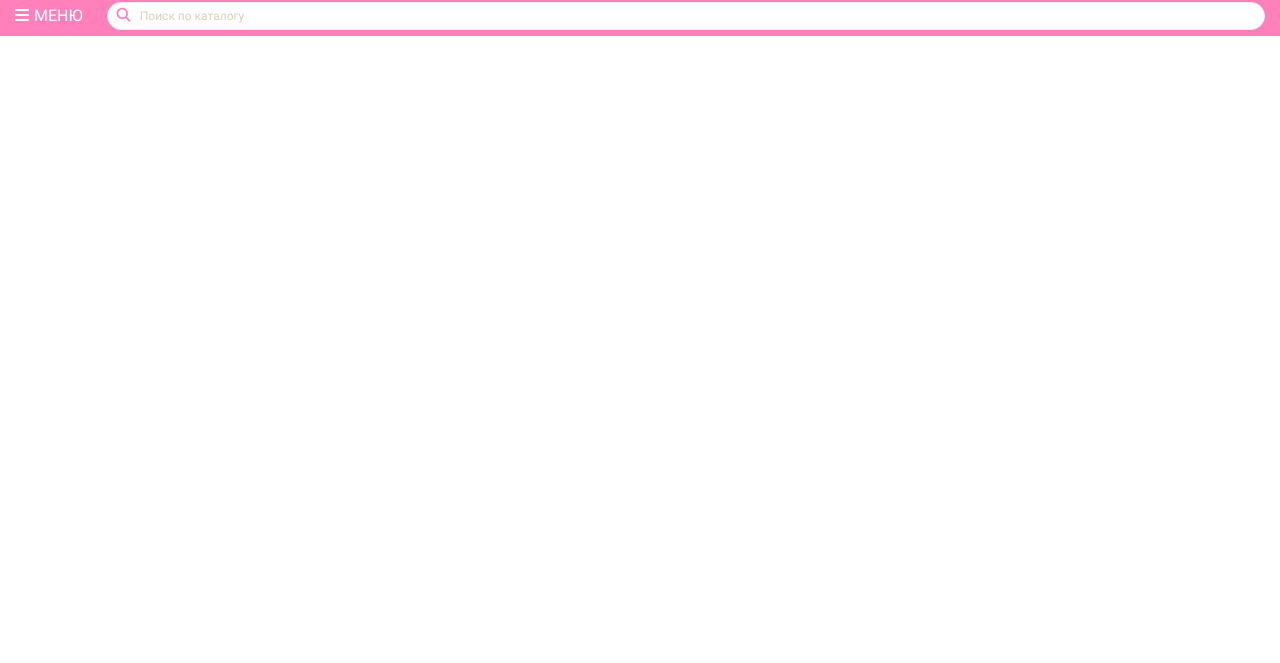
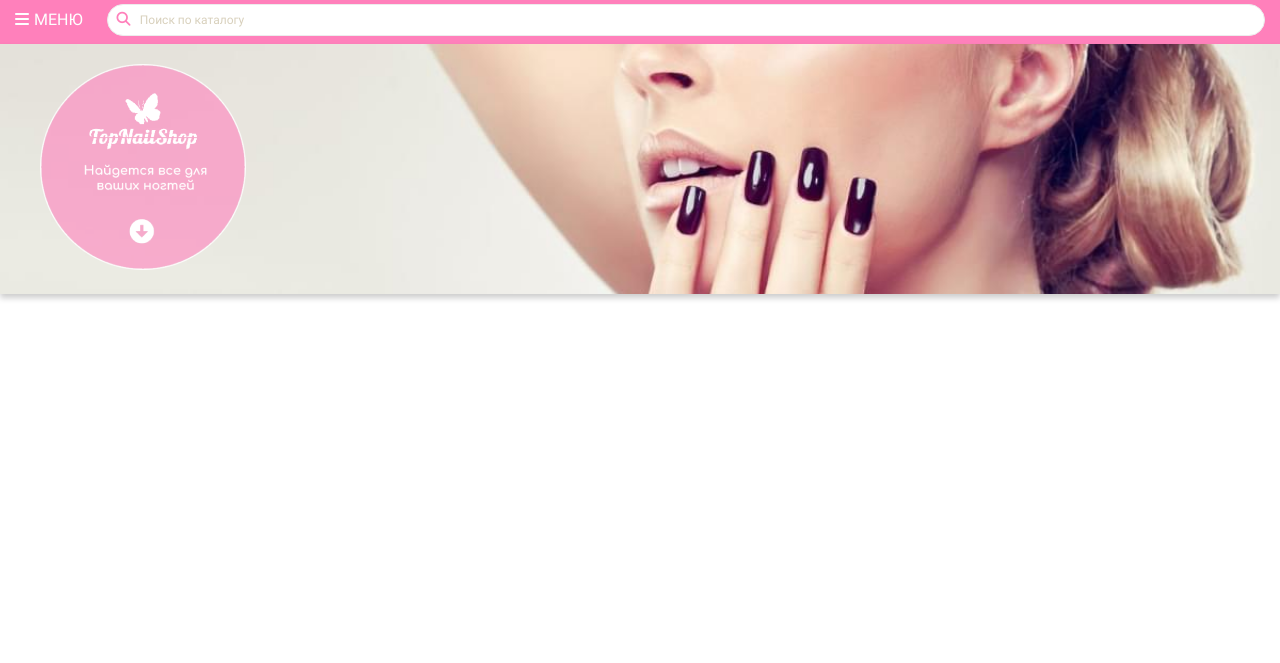
Before and after one commit to StepanSokolov156/topnailshop, a website: page app/index.html in a window 1280 px wide. Shown: the part 137-800 px from the top of the page. Drawn offline with nearby package versions, Linux system fonts and the light colour scheme.

Commit message:
Секция Слайдер добавлена

```diff
--- a/app/index.html
+++ b/app/index.html
@@ -10,13 +10,14 @@
 	<link rel="icon" href="images/favicon.png">
 	<meta property="og:image" content="images/dest/preview.jpg">
 	<link rel="stylesheet" href="css/app.min.css">
+	<link rel="stylesheet" href="css/tiny-slider.css">
 	<script src="https://kit.fontawesome.com/f63215a2c3.js" crossorigin="anonymous"></script>
 
 </head>
 
 <body>
 
-	<div class="header">
+	<header class="header">
 
 		<div class="header__top">
 			<div class="container">
@@ -100,9 +101,36 @@
 				</div>
 			</div>
 		</div>
-	</div>
+	</header>
+
+	<section class="slider">
+		<div class="my-slider">
+			<div class="slider__item slide-1">
+				<a href="#" class="slide__link"><img src="images/dest/Slide-link-1.png" alt="slide__link"></a>
+			</div>
+			<div class="slider__item slide-2">
+				2
+			</div>
+		</div>
+	</section>
+
 
 	<script src="js/app.min.js"></script>
+	<script src="https://cdnjs.cloudflare.com/ajax/libs/tiny-slider/2.9.2/min/tiny-slider.js"></script>
+	<script>
+		 var slider = tns({
+			container: '.my-slider',
+			items: 1,
+			slideBy: 'page',
+			autoplay: true,
+			autoplayTimeout: 8000,
+			speed: 1000,
+			controls: false,
+			nav: false,
+			mouseDrag: true
+		});
+	</script>
+
 
 </body>
 </html>
--- a/app/sass/main.sass
+++ b/app/sass/main.sass
@@ -1,5 +1,6 @@
 @import config
 @import parts/header
+@import parts/slider
 
 // CUSTOM SASS
 .container
--- a/app/sass/parts/_header.sass
+++ b/app/sass/parts/_header.sass
@@ -107,7 +107,7 @@
             justify-content: space-between
             align-items: center
             &__btn
-                height: 2.5rem
+                height: 3rem
                 background-color: transparent
                 border: none
                 padding: 0
@@ -129,7 +129,7 @@
                 align-items: stretch
                 width: 100%
                 &__input
-                    height: 1.7rem
+                    height: 2rem
                     border-radius: 1.5rem
                     background-color: #ffffff
                     border: 0.1rem solid #ececec
--- /dev/null
+++ b/app/sass/parts/_slider.sass
@@ -0,0 +1,19 @@
+.slider
+    box-shadow: 0 4px 6px 0 rgba(0,0,0,.20), inset 0 0px 0 0 #dadce0
+    .tns-outer [data-action]
+        display: none
+    .my-slider
+        height: 250px
+    &__item
+        height: 100%
+        .slide__link
+            display: block
+            margin-top: 20px
+            margin-left: 40px
+            img
+                height: 70%
+    .slide-1
+        background: url('../images/dest/slide-bg-1.jpg') center center / cover no-repeat
+
+    .slide-2
+        background: url('../images/dest/slide-bg-2.jpg') center center / cover no-repeat
--- a/package.json
+++ b/package.json
@@ -25,5 +25,8 @@
 		"gulp-uglify-es": "^2.0.0",
 		"jquery": "^3.5.1",
 		"remodal": "^1.1.1"
+	},
+	"dependencies": {
+		"tiny-slider": "^2.9.3"
 	}
 }
```
Also changed, not shown: app/css/app.min.css, app/css/tiny-slider.css (added), app/images/dest/Slide-bg-1.jpg (added), app/images/dest/Slide-bg-2.jpg (added), app/images/dest/Slide-link-1.png (added), app/images/src/Slide-bg-1.jpg (added), app/images/src/Slide-bg-2.jpg (added), app/images/src/Slide-link-1.png (added).
